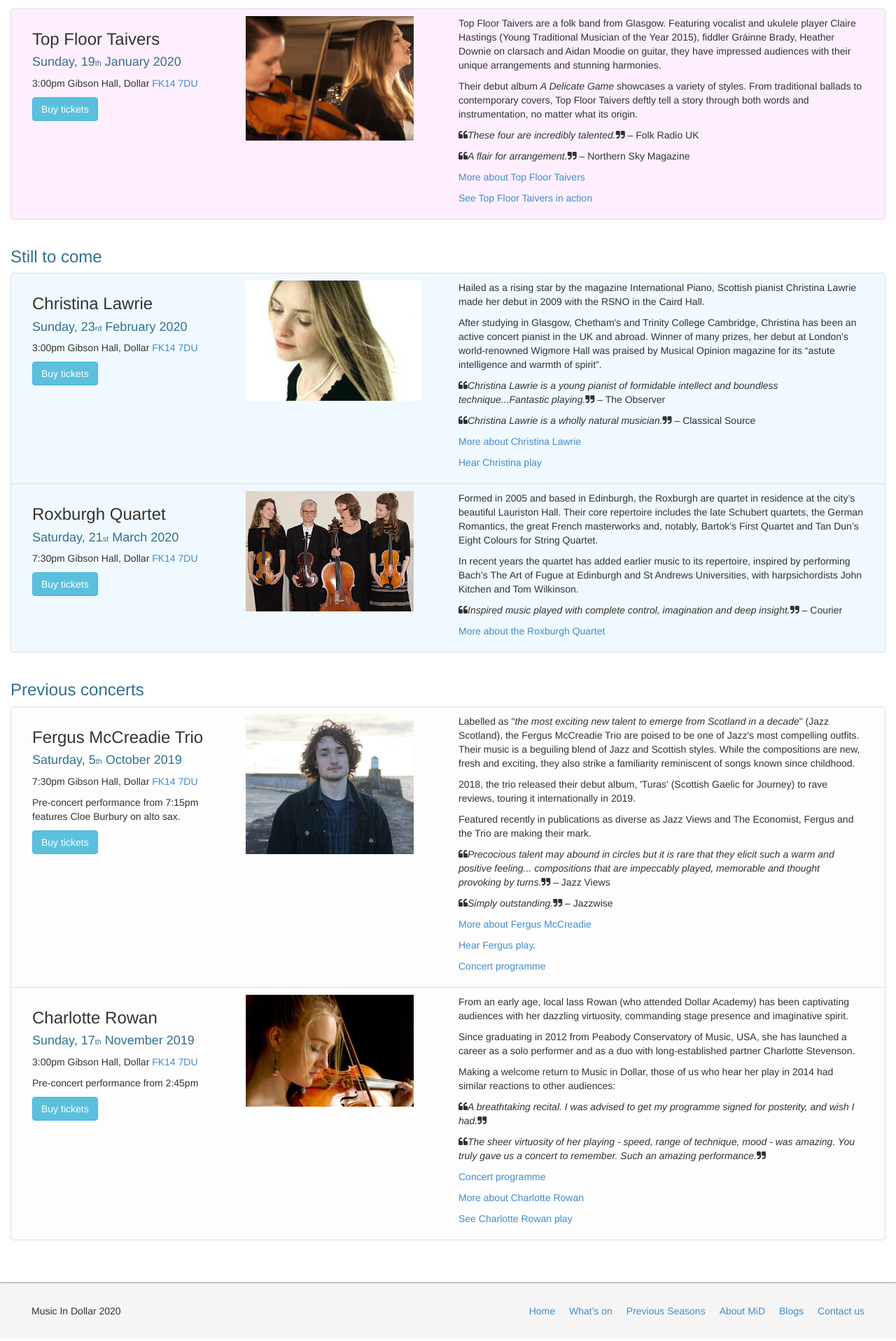
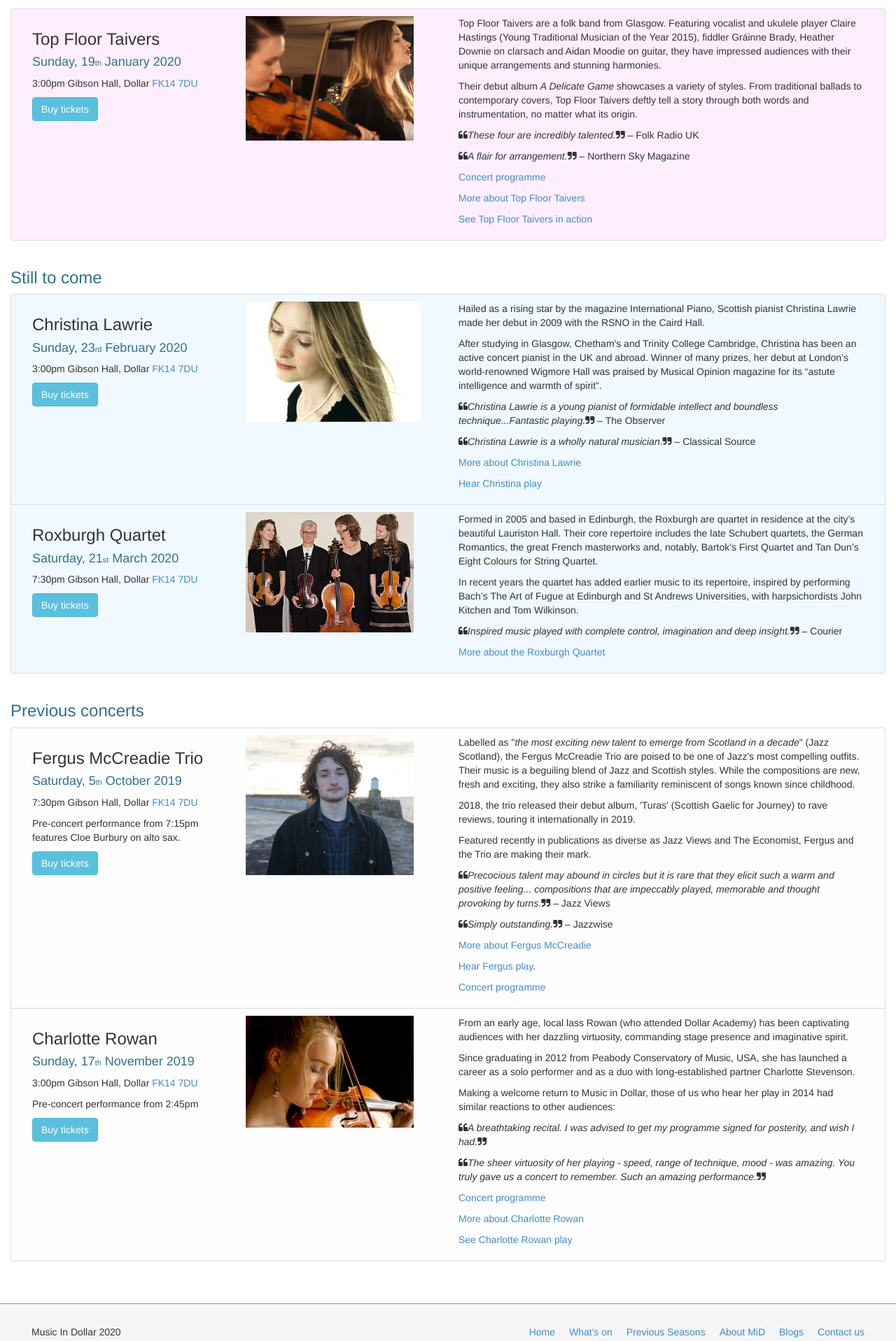
Before and after one commit to musicindollar/dmsweb, a PHP site: page / in a window 1280 px wide. Shown: the part 646-2563 px from the top of the page at 70% size. Before the commit the page ends 2528 px from the top, so only its background shows below. Run offline with PHP 8.4, Linux system fonts and the light colour scheme.

Commit message:
top floor taivers programme

```diff
--- a/index.php
+++ b/index.php
@@ -27,7 +27,8 @@ htmlHead($title);
                     </div>
                     <div class="panel-body">
                         <p><span class="fa fa-music">&nbsp;</span>Charlotte Rowan lived up to her billing - a fantastic,
-                            sparky musical showcase, flowing between lyricism and virtuosity. A wonderful final treat for 2019.</p>
+                            sparky musical showcase, flowing between lyricism and virtuosity. A wonderful final treat
+                            for 2019.</p>
                         <p><span class="fa fa-envelope-o">&nbsp;</span>Like something, got a suggestion? Please <a
                                     href="contact.php">drop us a note online</a> or on
                             <a href="https://www.facebook.com/MusicInDollar" target="_blank">Facebook</a>.</p>
@@ -124,9 +125,9 @@ htmlHead($title);
                                     class="fa fa-quote-right"></span>
                             – Northern Sky Magazine</p>
                         </p>
-                        <!--                        <a href="/season/1920/Programme-200119-TopFloorTaivers.pdf"-->
-                        <!--                           target="_blank">Concert programme</a>-->
-                        <!--                        </p>-->
+                        <a href="/season/1920/Programme-200119-TopFloorTaivers.pdf"
+                           target="_blank">Concert programme</a>
+                        </p>
                         <p>
                             <a href="https://www.facebook.com/TopFloorTaivers/"
                                target="_blank">More about Top Floor Taivers</a>
```
Also changed, not shown: 1 other file.
